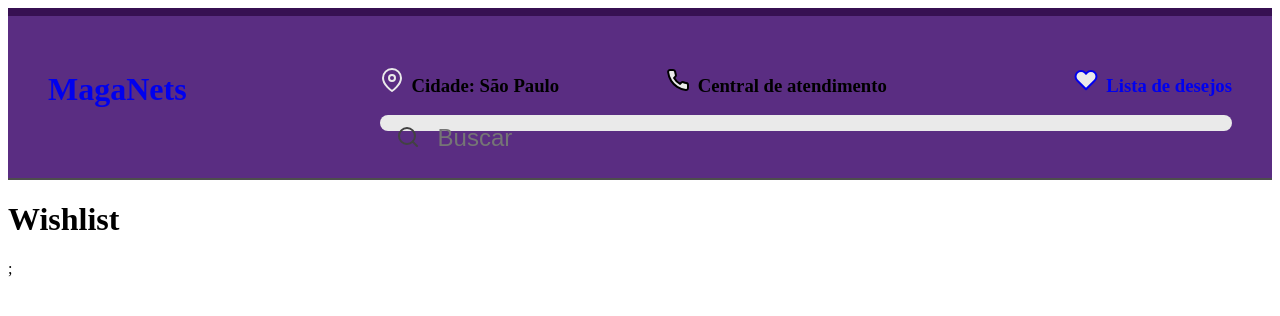
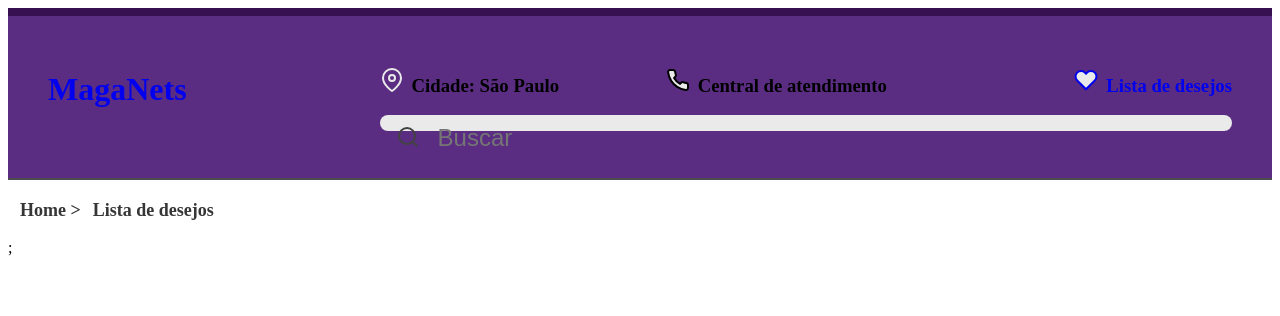
Before and after one commit to dimaspaiva/wishlist-react, a React app: page /wishlist in a window 1280 px wide. Shown: the top 316 px of the page. Built offline with nearby package versions, Linux system fonts and the light colour scheme; the HTML template or start-up script is replaced by a standard one.

Commit message:
feat(bread crumb): update bread crumb

```diff
--- a/src/client/Pages/Home/index.tsx
+++ b/src/client/Pages/Home/index.tsx
@@ -70,7 +70,7 @@ const SearchPage = () => {
   };
 
   return (
-    <PageContainer title="Home">
+    <PageContainer path="Home">
       {loading ? (
         <Loading />
       ) : (
--- a/src/client/Pages/Wishlist/index.tsx
+++ b/src/client/Pages/Wishlist/index.tsx
@@ -12,7 +12,7 @@ const HomePage = () => {
   };
 
   return (
-    <PageContainer title="Wishlist">
+    <PageContainer path="Home/Lista de desejos">
       {wishlist.map((product) => (
         <Product
           key={`${product.id}`}
--- /dev/null
+++ b/src/client/components/BreadCrumb/index.tsx
@@ -0,0 +1,12 @@
+import React from 'react'
+import { Crumb } from './styles';
+
+const BreadCrumb = (props: {path: string}) => {
+  const steps = props.path.split('/').join(' >.').split('.')
+
+  return <h3 >
+    {steps.map((step) => <Crumb>{step}</Crumb>)}
+  </h3>
+}
+
+export default BreadCrumb;
--- /dev/null
+++ b/src/client/components/BreadCrumb/styles.ts
@@ -0,0 +1,10 @@
+import styled from "styled-components";
+
+export const Crumb = styled.span`
+
+font-size: 18px;
+  font-weight: 600;
+  margin-bottom: 12px;
+  margin-left: 12px;
+  color: #363636;
+  `;
--- a/src/client/components/PageContainer/index.tsx
+++ b/src/client/components/PageContainer/index.tsx
@@ -1,15 +1,16 @@
 import React from "react";
 
 import Header from "../Header";
+import BreadCrumb from "../BreadCrumb";
 
-const PageContainer: React.FC<{ title: string }> = (props) => {
-  const { title, children } = props;
+const PageContainer: React.FC<{ path: string }> = (props) => {
+  const { path, children } = props;
 
   return (
     <div>
       <Header />
       <div className="content-container">
-        <h1 className="page-title">{title}</h1>
+        <BreadCrumb path={path}/>
         {children}
       </div>
     </div>
```
